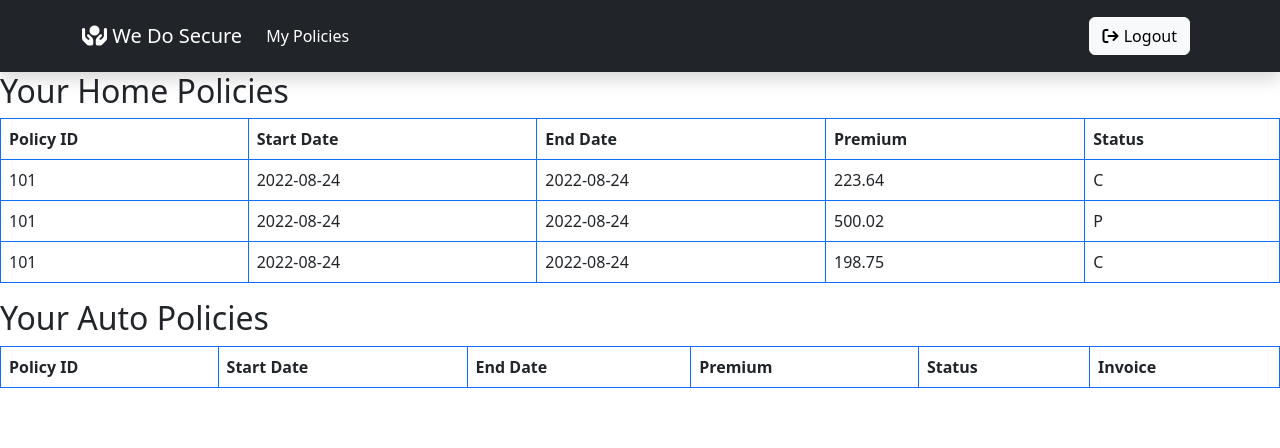
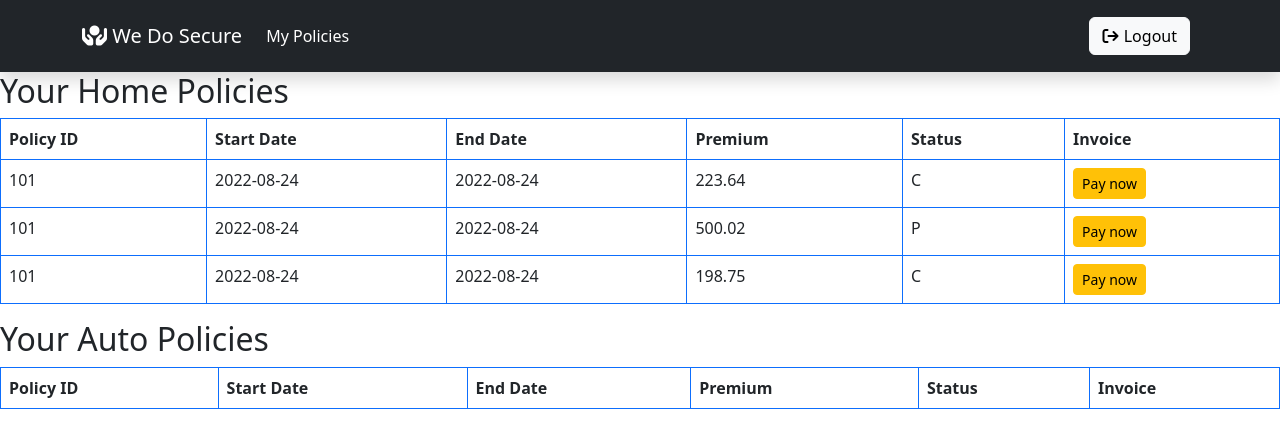
Before and after one commit to jashmerchant/PDS_project, a Flask app: page /mypolicies in a window 1280 px wide. Shown: the top 448 px of the page. Run offline with Flask 2, Linux system fonts and the light colour scheme; a user stored in the database is signed in; data comes from the database, SQL or seed files in the repository; lists and menus that the app fills with data are empty; some libraries are stand-ins or nearby versions.

Commit message:
Add invoice button

```diff
--- a/PDS_project/templates/mypolicies.html
+++ b/PDS_project/templates/mypolicies.html
@@ -51,6 +51,7 @@
                     <th scope="col">End Date</th>
                     <th scope="col">Premium</th>
                     <th scope="col">Status</th>
+                    <th scope="col">Invoice</th>
                 </tr>
             </thead>
             <tbody>
@@ -61,6 +62,7 @@
                     <td>{{ ins.end_date }}</td>
                     <td>{{ ins.premium }}</td>
                     <td>{{ ins.status }}</td>
+                    <td><button type="button" class="btn btn-warning btn-sm">Pay now</button></td>
                 </tr>
                 {% endfor %}
             </tbody>
@@ -87,7 +89,7 @@
                     <td>{{ ins.end_date }}</td>
                     <td>{{ ins.premium }}</td>
                     <td>{{ ins.status }}</td>
-                    <td><button class="btn btn-warning btn-sm">Pay now</button></td>
+                    <td><button type="button" class="btn btn-warning btn-sm">Pay now</button></td>
                 </tr>
                 {% endfor %}
             </tbody>
```
